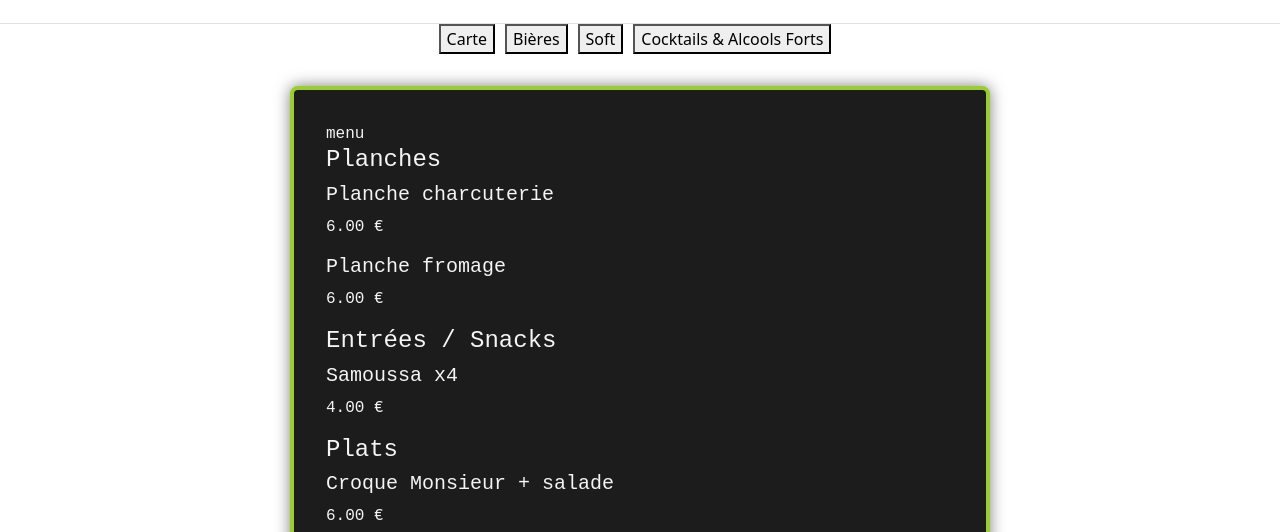
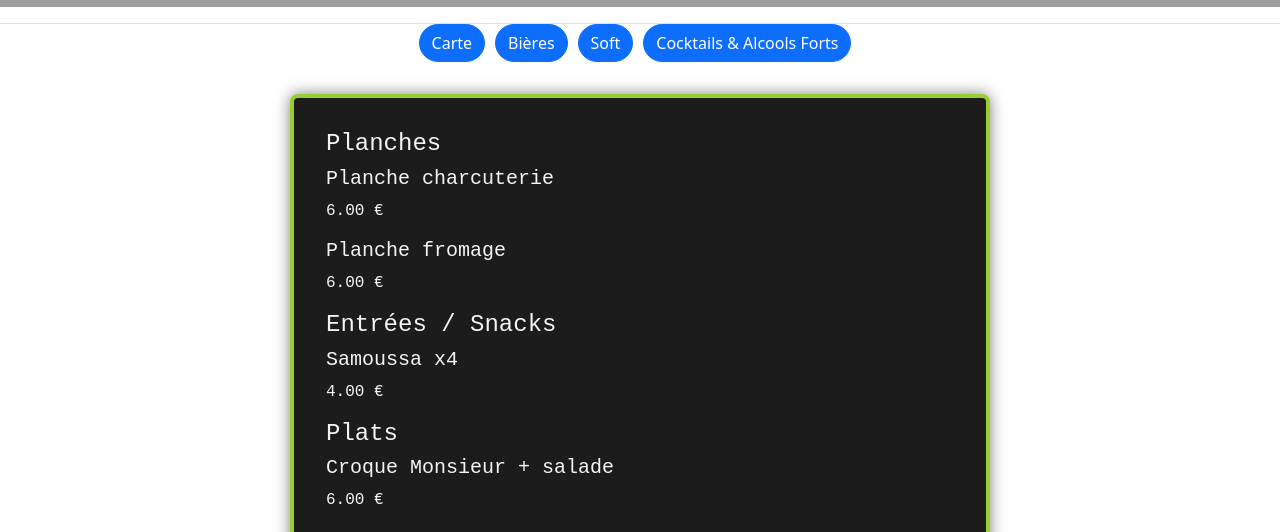
Before and after one commit to enabeteleazar/Melting_Potes, a plain HTML site: page index.html in a window 1280 px wide. Shown: the part 220-752 px from the top of the page. Drawn offline with nearby package versions, Linux system fonts and the light colour scheme; grey boxes are pictures that could not be loaded.

Commit message:
style btn primary

```diff
--- a/assets/css/hero.css
+++ b/assets/css/hero.css
@@ -14,8 +14,6 @@
   font-size: 2rem;
 }
 
-/*
 .accueil {
   background: url("https://cdn.vox-cdn.com/thumbor/teAmN_9ENCEO1RdjiLNwZ6tf4VQ=/0x0:1650x1100/1200x0/filters:focal(0x0:1650x1100):no_upscale()/cdn.vox-cdn.com/uploads/chorus_asset/file/23968986/Alimento_x_PREEN_0084_7x11_150.jpg") center/cover no-repeat;
 }
-*/
--- a/assets/js/script.js
+++ b/assets/js/script.js
@@ -18,8 +18,10 @@ document.addEventListener('DOMContentLoaded', () => {
       // Créer un bouton pour chaque menu
       data.menus.forEach(menu => {
         const btn = document.createElement('button');
+        btn.className = 'btn btn-primary';
         btn.textContent = menu.titre;
         btn.style.marginRight = '10px';
+        btn.style.borderRadius = '25px';
         btn.onclick = () => afficherMenu(menu, container);
         boutonZone.appendChild(btn);
       });
--- a/components/menu.html
+++ b/components/menu.html
@@ -5,7 +5,6 @@
 
 
 <!--   Gestion Display Menu   -->
-<div class="menus">menu
+<div class="menus">
   <div id="contenu-menu" class="menu-section"></div>
-
 </div>
```
